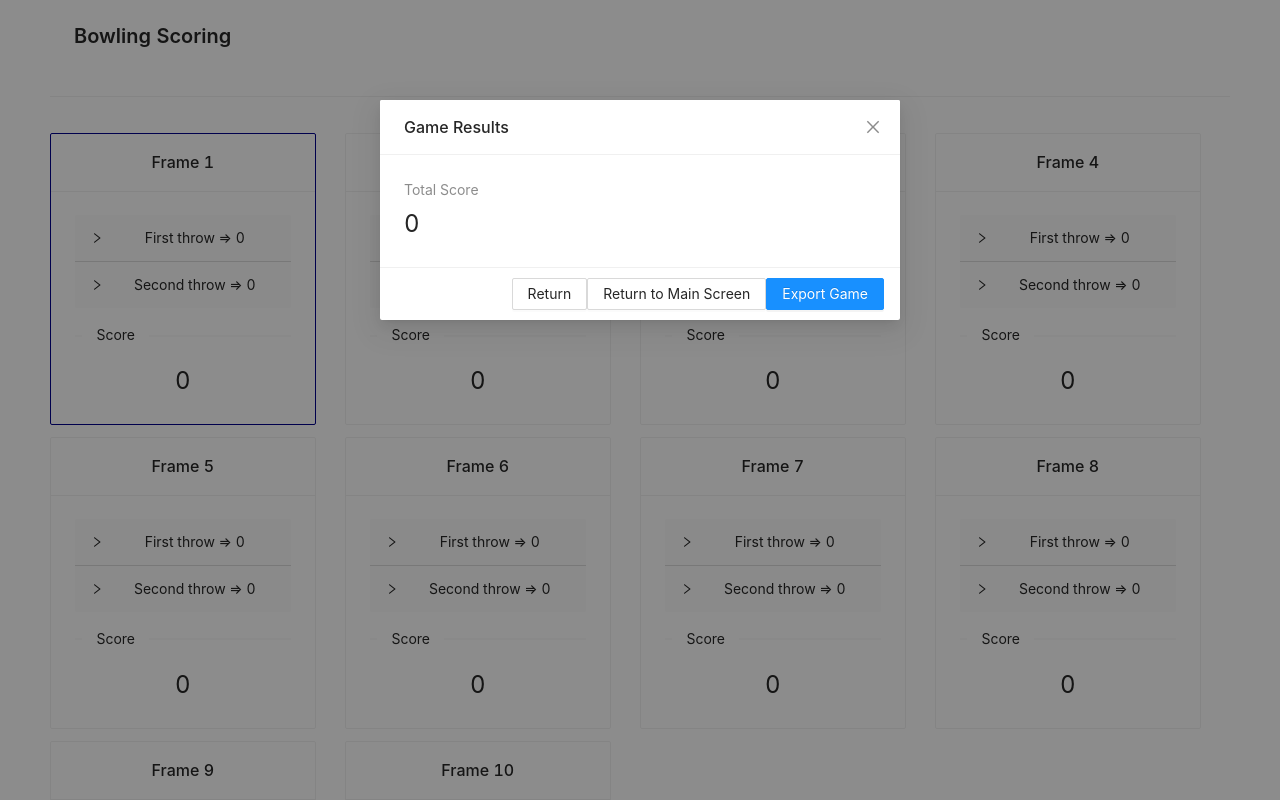
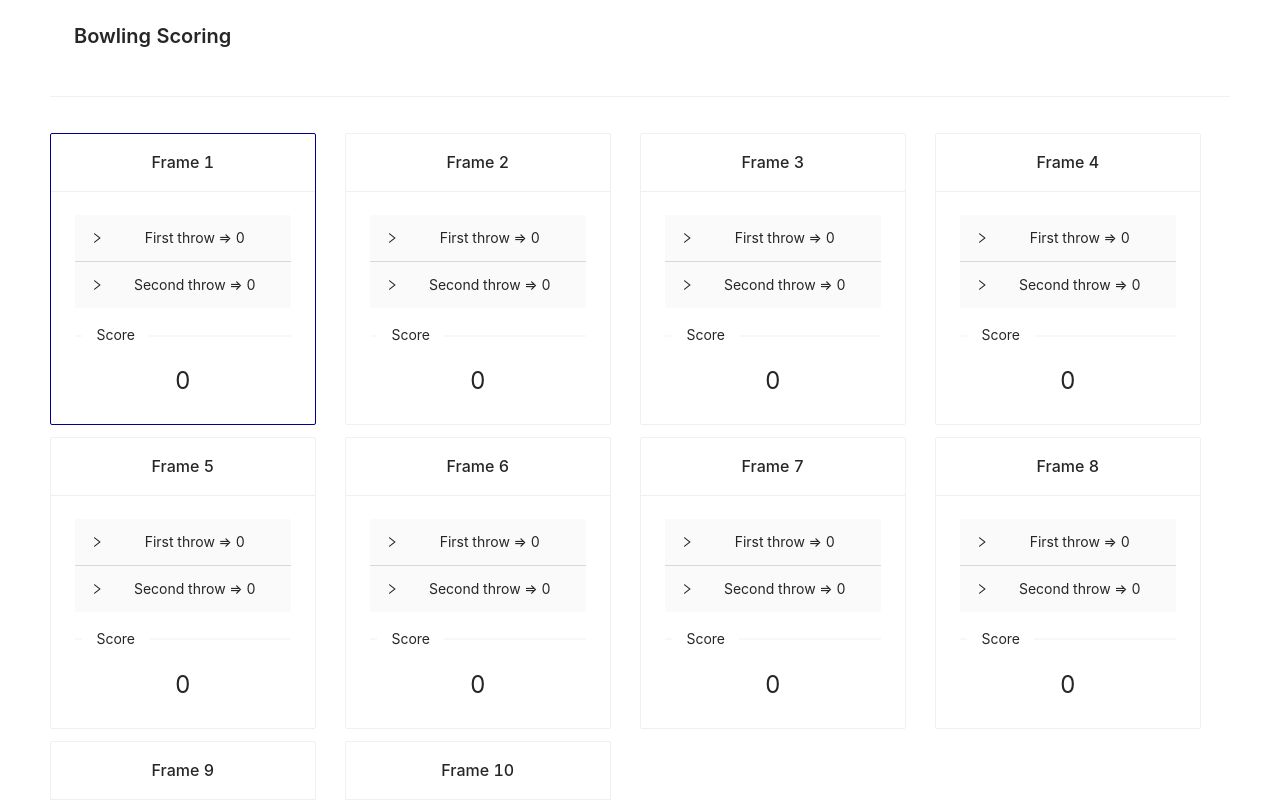
Before and after one commit to omar-dulaimi/bowling-scoring-app, a React (Create React App) app: page /game in a window 1280 px wide. Shown: the top 800 px of the page. Built offline with nearby package versions, Linux system fonts and the light colour scheme.

Commit message:
hide results by default

```diff
--- a/src/components/Game/Game.tsx
+++ b/src/components/Game/Game.tsx
@@ -30,7 +30,7 @@ const Game: FC<GameProps> = () => {
   const [gameData, setGameData] = useState<GameDataType>({
     ...INITIAL_GAME_DATA,
   });
-  const [showResults, setShowResults] = useState(true);
+  const [showResults, setShowResults] = useState(false);
 
   useEffect(() => {
     let totalGameScore = 0;
```
